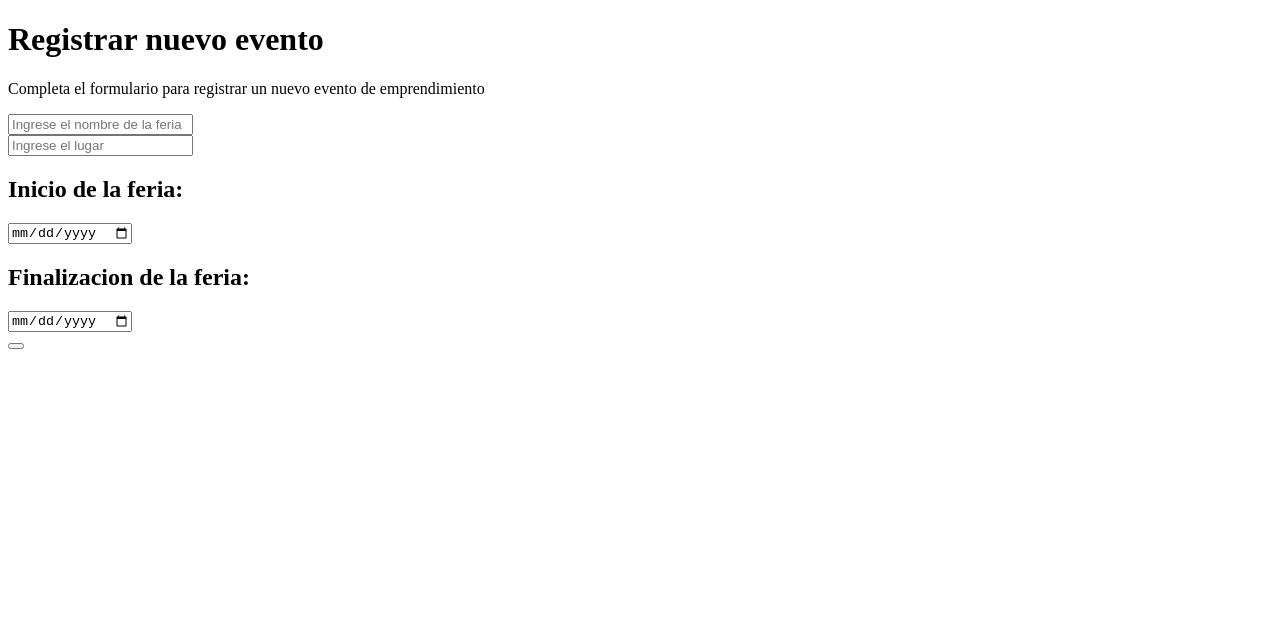
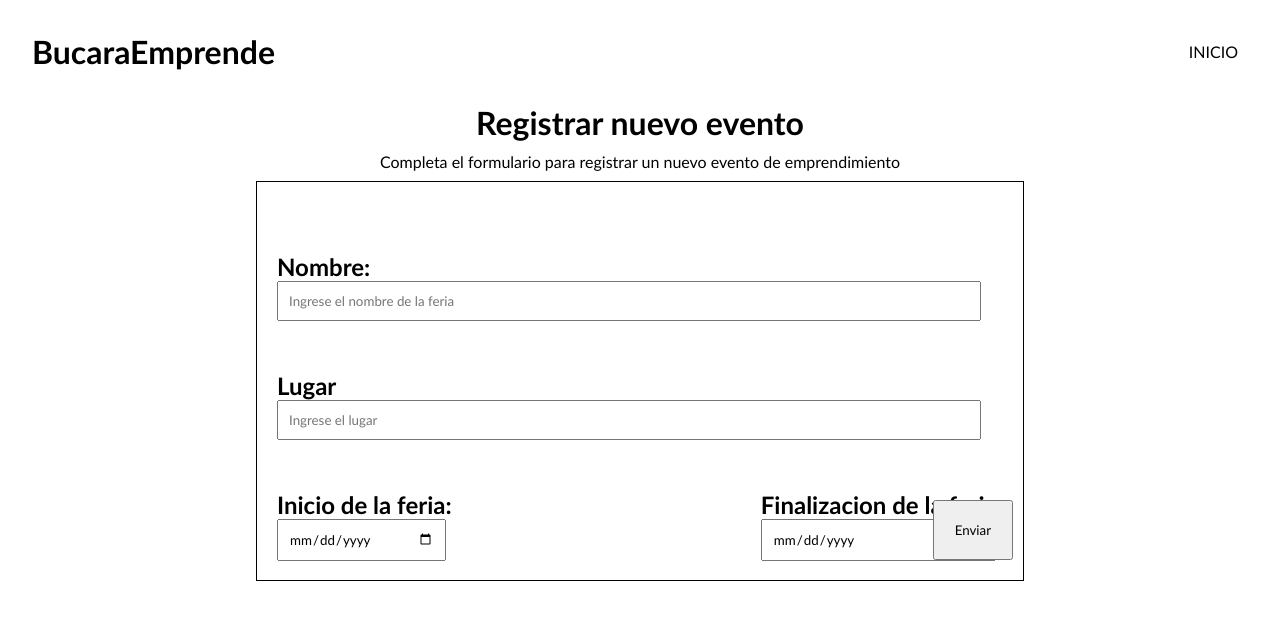
Before and after one commit to Arenas07/examen-javascript, a plain HTML site: page formulario-feria.html in a window 1280 px wide. Drawn offline with Linux system fonts and the light colour scheme.

Commit message:
feat: :sparkles: Estilo formulario de feria

```diff
--- a/formulario-feria.html
+++ b/formulario-feria.html
@@ -8,16 +8,25 @@
     <script src="main.js" defer></script>
 </head>
 <body>
+    <header>
+        <h1>BucaraEmprende</h1>
+        <a href="index.html">INICIO</a>
+    </header>
+    <main>
+
     <h1>Registrar nuevo evento</h1>
     <p>Completa el formulario para registrar un nuevo evento de emprendimiento</p>
     <div id="contenedor-formulario">
         <form action="" id="formulario__feria">
             <div class="form-inscripcion">
+                <h2>Nombre:</h2>
                 <input type="text" name="nombre-feria" id="nombre-feria" placeholder="Ingrese el nombre de la feria">
             </div>
             <div class="form-inscripcion">
+                <h2>Lugar</h2>
                 <input type="text" name="lugar-feria" id="lugar-feria" placeholder="Ingrese el lugar">
             </div>
+            <div id="contenedor-row">
                 <div class="form-inscripcion">
                     <h2>Inicio de la feria:</h2>
                     <input type="date" name="inicio-feria" id="inicio-feria" >
@@ -26,10 +35,11 @@
                     <h2>Finalizacion de la feria:</h2>
                     <input type="date" name="final-feria" id="final-feria">
                 </div>
-            <button id="boton-feria" type="submit"></button>
+            </div>
+            <button id="boton-feria" type="submit">Enviar</button>
         </form>
     </div>
 
-    <feria-list></feria-list>
+    </main>
 </body>
 </html>
--- a/style/style-feria.css
+++ b/style/style-feria.css
@@ -0,0 +1,68 @@
+*{
+    padding: 0;
+    margin: 0;
+    box-sizing: border-box;
+    font-family: 'Gill Sans', 'Gill Sans MT', Calibri, 'Trebuchet MS', sans-serif;
+}
+
+header{
+    display: flex;
+    justify-content: space-between;
+    align-items: center;
+    padding: 2rem;
+}
+
+header a{
+    text-decoration: none;
+    padding: 10px;
+    border-radius: 30px;
+    color: black;
+}
+
+header a:hover{
+    transition: ease-out 0.3s;
+    color: slateblue;
+}
+
+
+main{
+    display: flex;
+    flex-direction: column;
+    align-items: center;
+    gap: 10px;
+}
+
+#contenedor-formulario{
+    border: 1px solid black;
+    width: 60vw;
+    height: 50vh;
+    position: relative;
+    padding: 20px;
+}
+
+#formulario-feria{
+    gap: 30px;
+    width: 100%;
+}
+#contenedor-formulario input{
+    width: 97%;
+    padding: 10px;
+}
+
+#contenedor-row{
+    display: flex;
+    flex-direction: row;
+    justify-content: space-between;
+}
+
+.form-inscripcion{
+    margin-top: 50px;
+}
+
+button{
+    padding: 20px;
+    margin-top: 10px;
+    position: absolute;
+    right: 10px;
+    bottom: 20px;
+}
```
Lines whose indentation alone changed are shown as unchanged.
